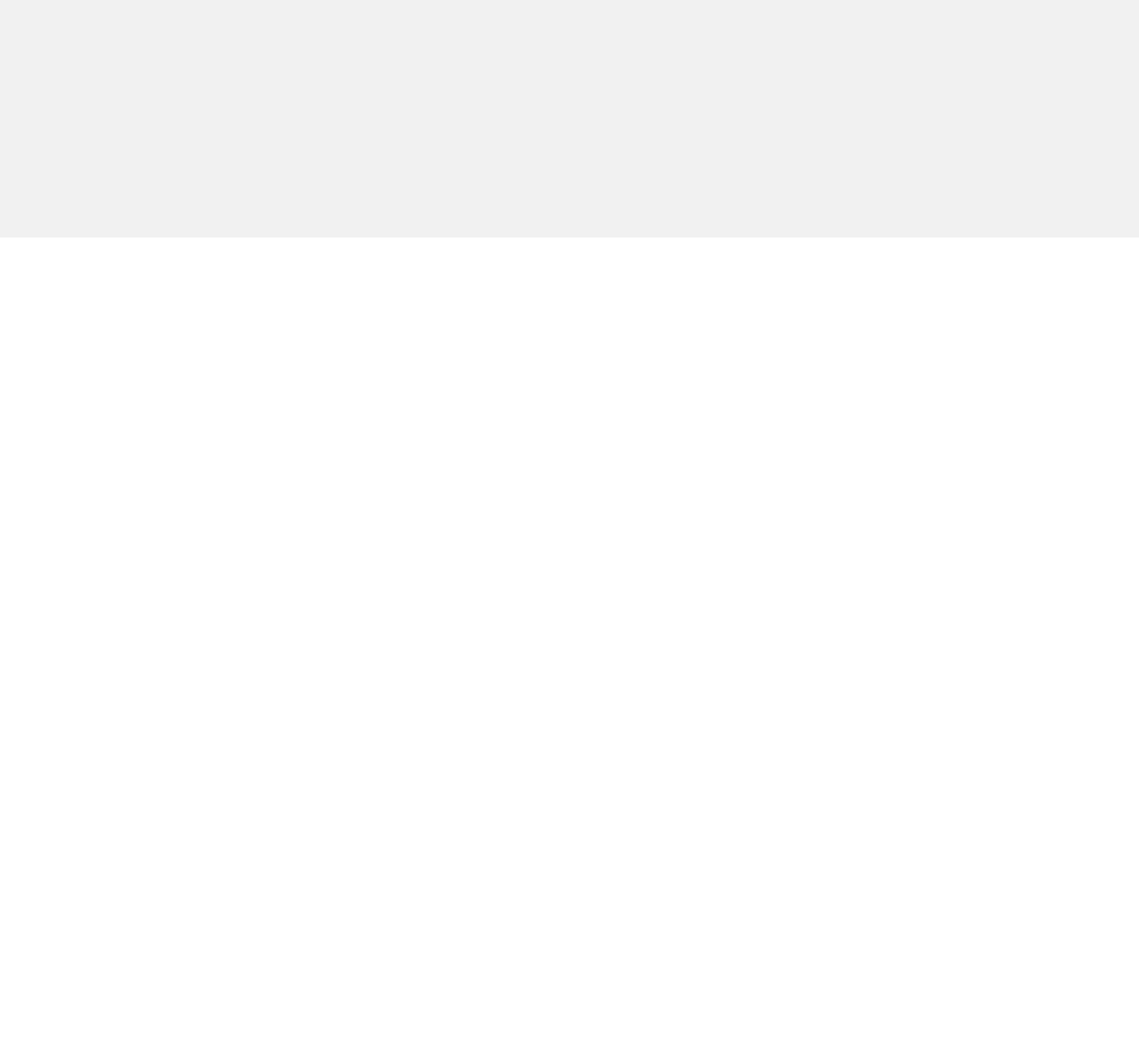
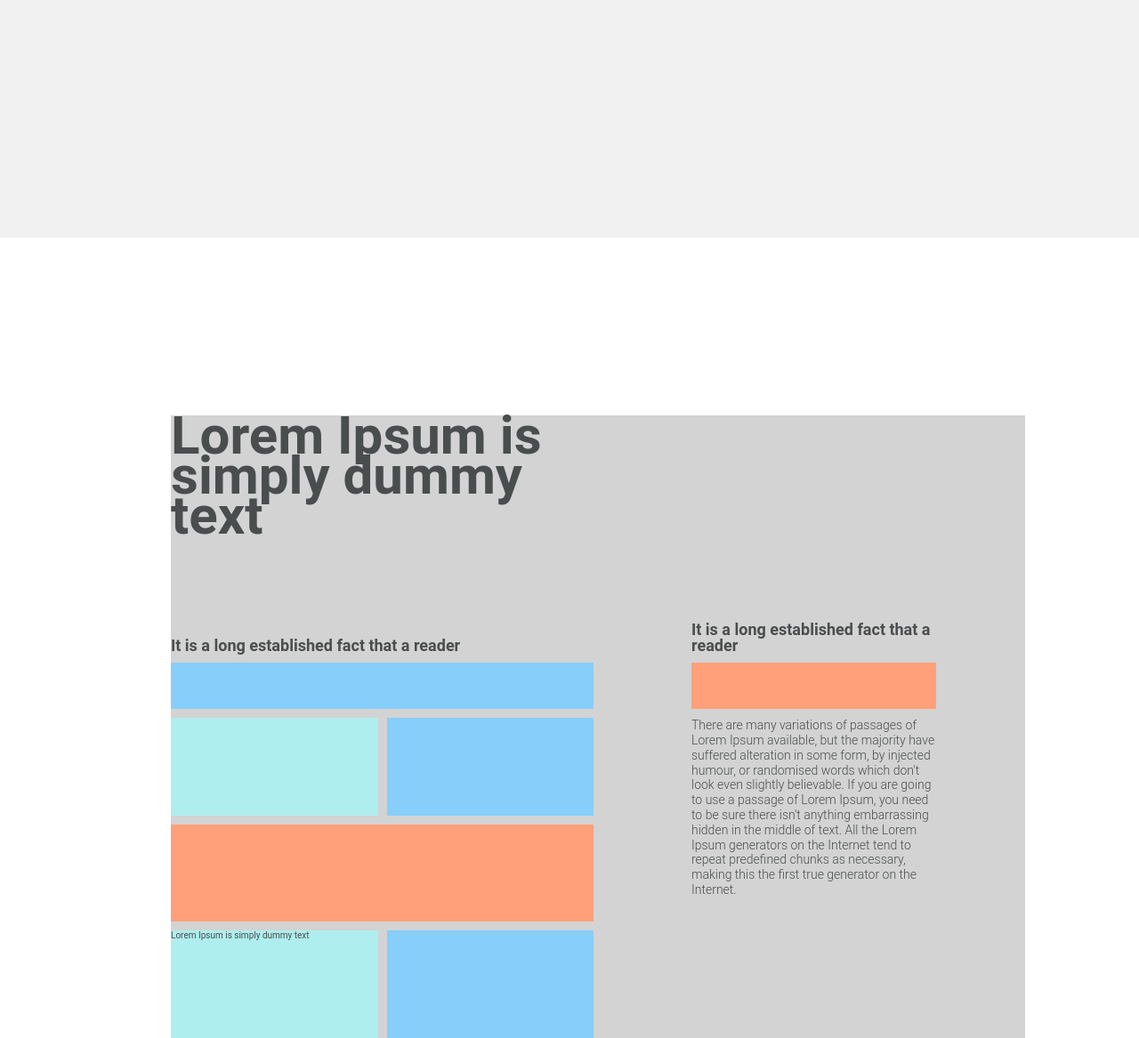
Before and after one commit to VitaliiKyba/project_Lorem, a website built with webpack: page src/index.html in a window 1280 px wide. Shown: the part 5651-6818 px from the top of the page at 89% size. Before the commit the page ends 5918 px from the top, so only its background shows below. Built offline with nearby package versions, Linux system fonts and the light colour scheme.

Commit message:
grid next section

```diff
--- a/src/index.html
+++ b/src/index.html
@@ -866,5 +866,33 @@
         <div class="b-b-txt">Lorem Ipsum is simply</div>
       </div>
     </div>
+    <div class="wrappergrid">
+      <div class="container_grid">
+        <div class="item-1">
+          <h1>Lorem Ipsum is simply dummy text</h1>
+        </div>
+        <div class="item-2">
+          <p>It is a long established fact that a reader</p>
+        </div>
+        <div class="item-3">It is a long established fact that a reader</div>
+        <div class="item-4"></div>
+        <div class="item-5"></div>
+        <div class="item-6"></div>
+        <div class="item-7"></div>
+        <div class="item-8"></div>
+        <div class="item-9">Lorem Ipsum is simply dummy text</div>
+        <div class="item-10"></div>
+        <div class="item-11">
+          There are many variations of passages of Lorem Ipsum available, but
+          the majority have suffered alteration in some form, by injected
+          humour, or randomised words which don't look even slightly believable.
+          If you are going to use a passage of Lorem Ipsum, you need to be sure
+          there isn't anything embarrassing hidden in the middle of text. All
+          the Lorem Ipsum generators on the Internet tend to repeat predefined
+          chunks as necessary, making this the first true generator on the
+          Internet.
+        </div>
+      </div>
+    </div>
   </body>
 </html>
--- a/src/scripts/main.js
+++ b/src/scripts/main.js
@@ -60,7 +60,7 @@ if (animItems.length > 0) {
       scrollTop = window.pageYOffset || document.documentElement.scrollTop;
     return { top: rect.top + scrollTop, left: rect.left + scrollLeft };
   }
-  animOnScroll();
+
   setTimeout(() => {
     animOnScroll();
   }, 400);
--- a/src/styles/style.sass
+++ b/src/styles/style.sass
@@ -585,3 +585,97 @@ ul
     line-height: 100%
     margin-top: 72px
     color: #FFFFFF
+
+.wrappergrid
+    width: 75%
+    height: auto
+    display: flex
+    margin-left: 15vw
+    justify-content: center
+.container_grid
+    margin-top: 200px
+    min-height: 700px
+    width: 100%
+    background: LightGray
+    display: grid
+    grid-template-columns: 1fr 1fr 1fr 1fr
+    grid-template-rows: auto auto auto auto auto auto
+    grid-gap: 10px
+.item-1
+    grid-area: 1/1/2/3
+    font-family: Roboto
+    font-style: normal
+    font-weight: bold
+    font-size: 30px
+    line-height: 150%
+    color: #4A4D4E
+
+.item-2
+
+    grid-area: 2/1/3/3
+    font-family: Roboto
+    font-style: normal
+    font-weight: bold
+    font-size: 18px
+    line-height: 100%
+    display: flex
+    align-items: flex-end
+    color: #4A4D4E
+.item-3
+
+    grid-area: 1/3/3/5
+    font-family: Roboto
+    font-style: normal
+    font-weight: bold
+    font-size: 18px
+    line-height: 100%
+    display: flex
+    align-items: flex-end
+    color: #4A4D4E
+    margin-left: 100px
+    margin-right: 100px
+.item-4
+    background: LightSkyBlue
+    grid-area: 3/1/4/3
+
+.item-5
+    background: LightSalmon
+    grid-area: 3/3/4/5
+    margin-left: 100px
+    margin-right: 100px
+.item-6
+    background: PaleTurquoise
+    grid-area: 4/1/5/2
+.item-7
+    background: LightSkyBlue
+    grid-area: 4/2/5/3
+
+.item-8
+    background: LightSalmon
+    grid-area: 5/1/6/3
+
+.item-9
+    background: PaleTurquoise
+    grid-area: 6/1/7/2
+    font-family: Roboto
+    font-style: normal
+    font-weight: normal
+    font-size: 10px
+    line-height: 110%
+    color: #4A4D4E
+
+.item-10
+    background: LightSkyBlue
+    grid-area: 6/2/7/3
+
+.item-11
+
+    grid-area: 4/3/7/5
+    font-family: Roboto
+    font-style: normal
+    font-weight: 300
+    font-size: 14px
+    line-height: 120%
+    color: #4A4D4E
+    margin-left: 100px
+    margin-right: 100px
```
Also changed, not shown: dist/index.html, dist/main.css, 5 other files.
